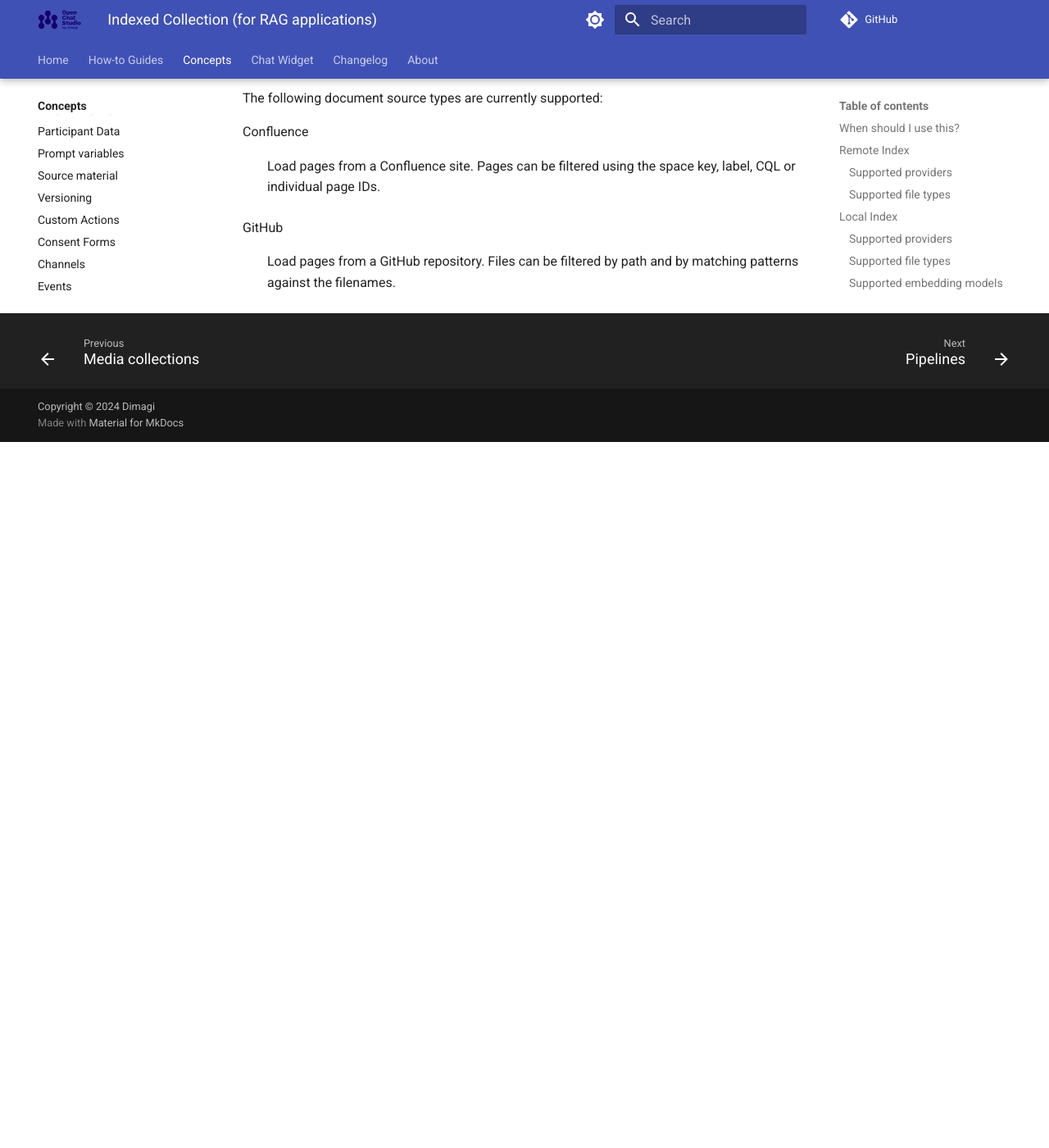
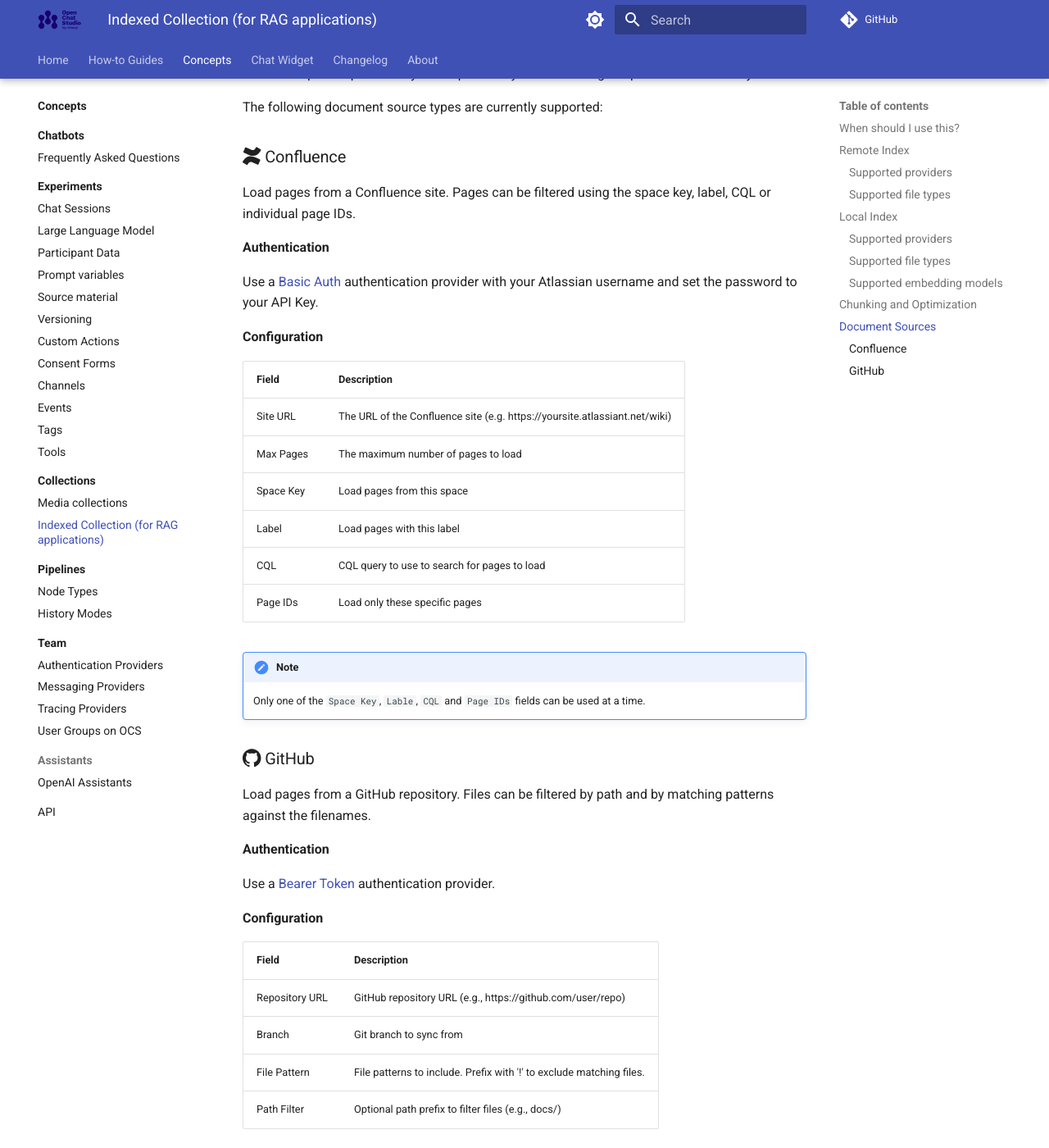
Before and after one commit to dimagi/open-chat-studio-docs, an MkDocs documentation site: the page built from docs/concepts/collections/indexed.md, in a window 1280 px wide and 1400 px high, scrolled down 2509 px. Shown: the whole window at 82% size. Built offline with MkDocs 1.6.1 and Material for MkDocs 9.7.7, drawn with Linux system fonts in a browser that asks for light colours; a script that is not in the unit is left out; comment, search, counter and statistics services are not loaded; before the commit the page ends 3048 px from its top, so only the background shows below that; some of the changed text lies outside the part shown.

Commit message:
add config details

```diff
--- a/docs/concepts/collections/indexed.md
+++ b/docs/concepts/collections/indexed.md
@@ -3,16 +3,16 @@
 ---
 
 ## When should I use this?
-When you want your bot's responses to be grounded in your uploaded documents.
+When you want your bot`s responses to be grounded in your uploaded documents.
 
-!!! note "Definition"
+!!! note `Definition`
     **Retrieval-Augmented Generation** (RAG) is a technique where a language model retrieves relevant information from a set of documents to ground its answers in real data. Instead of relying solely on its built-in knowledge, the model uses indexes—specialized databases that store document content as vectors (numerical representations of meaning). This makes it easy for the model to find and use the most relevant parts of your uploaded files when answering questions.
 
-!!! warning "Indexed collections will replace OpenAI Assistants' file search functionality in the future"
+!!! warning `Indexed collections will replace OpenAI Assistants` file search functionality in the future`
 
 If you’ve used the OpenAI Assistants’ [file search][file-search] capability in OCS, you’ve already interacted with an index behind the scenes.
 
-!!! tip "Consult the [migration guide][migration-guide] if you have assistants that you want to replace with indexed collections."
+!!! tip `Consult the [migration guide][migration-guide] if you have assistants that you want to replace with indexed collections.`
 
 In OCS, there are two types of indexes:
 
@@ -33,7 +33,7 @@
 
 
 ## Local Index
-!!! info "Local indexes are a new feature in OCS. We are actively working to support additional file types and embedding models, allowing you to better customize your index with models that suit your needs."
+!!! info `Local indexes are a new feature in OCS. We are actively working to support additional file types and embedding models, allowing you to better customize your index with models that suit your needs.`
 
 Local indexes are hosted and managed by OCS. When you create a local index, you can select which embedding model to use for generating file embeddings. Embedding models are provided by LLM providers. Just as different LLM models have varying strengths and weaknesses, different embedding models also have their own strengths and weaknesses. Thus, choosing the right embedding model is important to ensure the best performance for your specific use case.
 
@@ -60,7 +60,7 @@
 
 Choosing the right chunking strategy can improve retrieval accuracy, especially for technical documents.
 
-!!! info "This flexibility helps tailor the index to your use case—whether it’s short notes or long, complex reports."
+!!! info `This flexibility helps tailor the index to your use case—whether it’s short notes or long, complex reports.`
 
 [file-search]: ../experiment/index.md#file-search
 [migration-guide]: ../../how-to/migrate_from_assistant_to_collection.md
@@ -74,8 +74,42 @@
 
 The following document source types are currently supported:
 
-Confluence
-: Load pages from a Confluence site. Pages can be filtered using the space key, label, CQL or individual page IDs.
+### :simple-confluence: Confluence
 
-GitHub
-: Load pages from a GitHub repository. Files can be filtered by path and by matching patterns against the filenames.
+Load pages from a Confluence site. Pages can be filtered using the space key, label, CQL or individual page IDs.
+
+**Authentication**
+
+Use a [Basic Auth](../authentication-providers.md#basic-auth) authentication provider with your Atlassian username and set the password to your API Key.
+
+**Configuration**
+
+| Field     | Description                                                                |
+|-----------|----------------------------------------------------------------------------|
+| Site URL  | The URL of the Confluence site (e.g. https://yoursite.atlassiant.net/wiki) |
+| Max Pages | The maximum number of pages to load                                        |
+| Space Key | Load pages from this space                                                 |
+| Label     | Load pages with this label                                                 |
+| CQL       | CQL query to use to search for pages to load                               |
+| Page IDs  | Load only these specific pages                                             |
+
+!!! note
+
+    Only one of the `Space Key`, `Lable`, `CQL` and `Page IDs` fields can be used at a time.
+
+### :simple-github: GitHub
+
+Load pages from a GitHub repository. Files can be filtered by path and by matching patterns against the filenames.
+
+**Authentication**
+
+Use a [Bearer Token](../authentication-providers.md#bearer-token) authentication provider.
+
+**Configuration**
+
+| Field          | Description                                                          |
+|----------------|----------------------------------------------------------------------|
+| Repository URL | GitHub repository URL (e.g., https://github.com/user/repo)           |
+| Branch         | Git branch to sync from                                              |
+| File Pattern   | File patterns to include. Prefix with '!' to exclude matching files. |
+| Path Filter    | Optional path prefix to filter files (e.g., docs/)                   |
```
